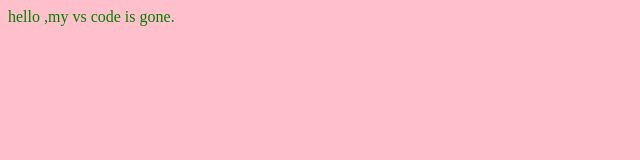
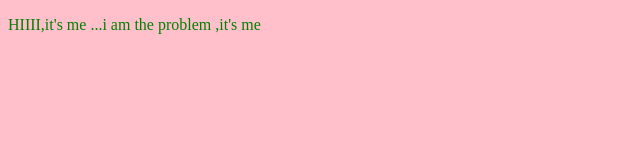
Before and after one commit to sunanda-Giri/Sunanda-Giri, a plain HTML site: page INDEX.HTML in a window 1280 px wide. Shown: the whole page, without its empty margins (0-640 px from the left). Drawn offline with Linux system fonts and the light colour scheme.

Commit message:
third branch

```diff
--- a/INDEX.HTML
+++ b/INDEX.HTML
@@ -7,7 +7,7 @@
     <link rel="stylesheet" href="index.css">
 </head>
 <body>
-hello ,my vs code is gone.
+<P>HIIII,it's me ...i am the problem ,it's me</P>
 <script src="index.js"></script>
 </body>
 </html>
```
